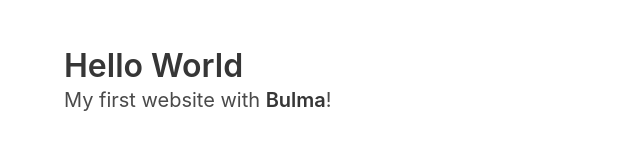
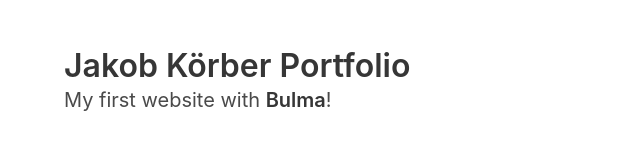
Before and after one commit to jakobkoerber/jakobkoerber.github.io, a plain HTML site: page index.html in a window 1280 px wide. Shown: the whole page, without its empty margins (0-640 px from the left). Drawn offline with nearby package versions, Linux system fonts and the light colour scheme.

Commit message:
Website Title and Page Title

```diff
--- a/index.html
+++ b/index.html
@@ -3,14 +3,14 @@
 <head>
     <meta charset="utf-8">
     <meta name="viewport" content="width=device-width, initial-scale=1">
-    <title>Hello Bulma!</title>
+    <title>Jakob Körber Portfolio</title>
     <link rel="stylesheet" href="https://cdn.jsdelivr.net/npm/bulma@0.9.1/css/bulma.css">
 </head>
 <body>
 <section class="section">
     <div class="container">
         <h1 class="title">
-            Hello World
+            Jakob Körber Portfolio
         </h1>
         <p class="subtitle">
             My first website with <strong>Bulma</strong>!
```
